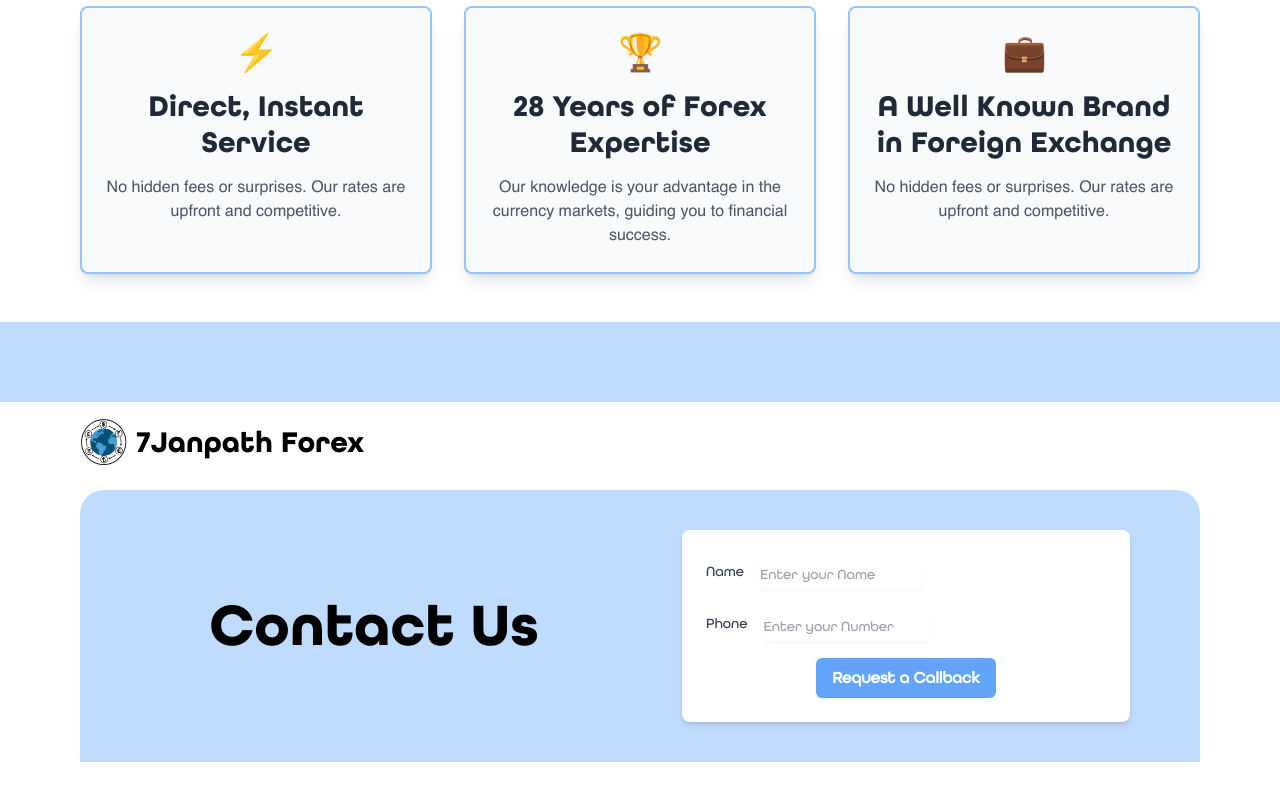
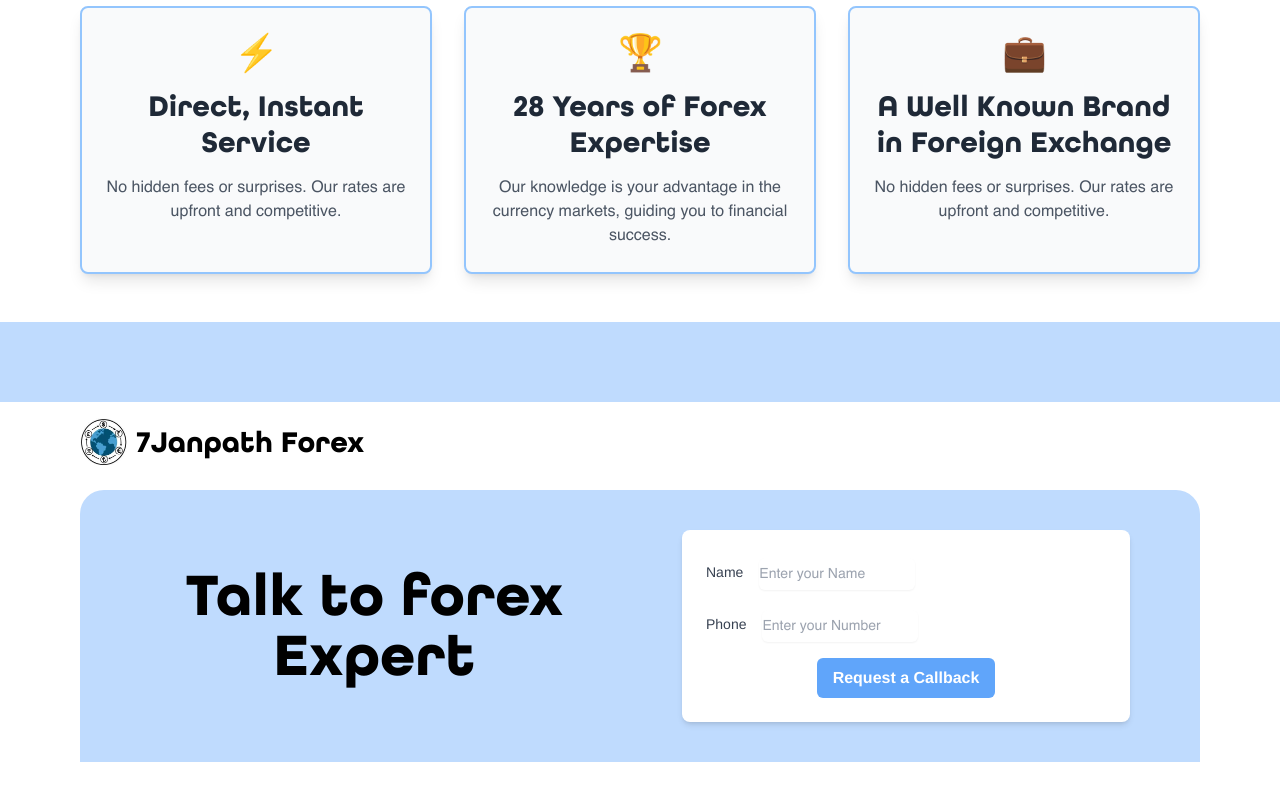
Before and after one commit to styloon31/currency_exchange_landing, a Next.js app: page / in a window 1280 px wide. Shown: the part 1722-2522 px from the top of the page. Built offline with nearby package versions, Linux system fonts and the light colour scheme.

Commit message:
form fixed

```diff
--- a/app/components/Footer.js
+++ b/app/components/Footer.js
@@ -22,7 +22,7 @@ export default function Footer() {
           {/* Contact Us Section */}
           <div className="col-span-1 flex items-center justify-center">
             <h1 className="text-4xl md:text-6xl font-allround-bold text-center">
-              Contact Us
+              Talk to forex Expert
             </h1>
           </div>
           {/* Footer Form Section */}
--- a/app/components/FooterForm.js
+++ b/app/components/FooterForm.js
@@ -71,7 +71,7 @@ export default function FooterForm() {
   return (
     <form
       onSubmit={handleSubmit}
-      className="max-w-md mx-auto bg-white p-6 rounded-lg shadow-md flex items-center justify-center flex-col font-allround-medium"
+      className="max-w-md mx-auto bg-white p-6 rounded-lg shadow-md flex items-center justify-center flex-col font-Helvetica"
     >
       {/* Input Fields in a Single Row */}
       <div className="flex flex-wrap gap-4">
--- a/app/components/Form.js
+++ b/app/components/Form.js
@@ -57,7 +57,7 @@ export default function Form() {
 
   const validateForm = () => {
     // Validate fields
-    if (!name || !phone || !inrAmount || !forexAmount || !city) {
+    if (!name || !phone || !inrAmount || !forexAmount) {
       Swal.fire({
         icon: "error",
         title: "Error",
@@ -92,7 +92,6 @@ export default function Form() {
       inrAmount,
       selectedCurrency,
       conversionRate,
-      city, // Add city to the database
       timestamp: new Date(), // Add a timestamp
     };
 
```
